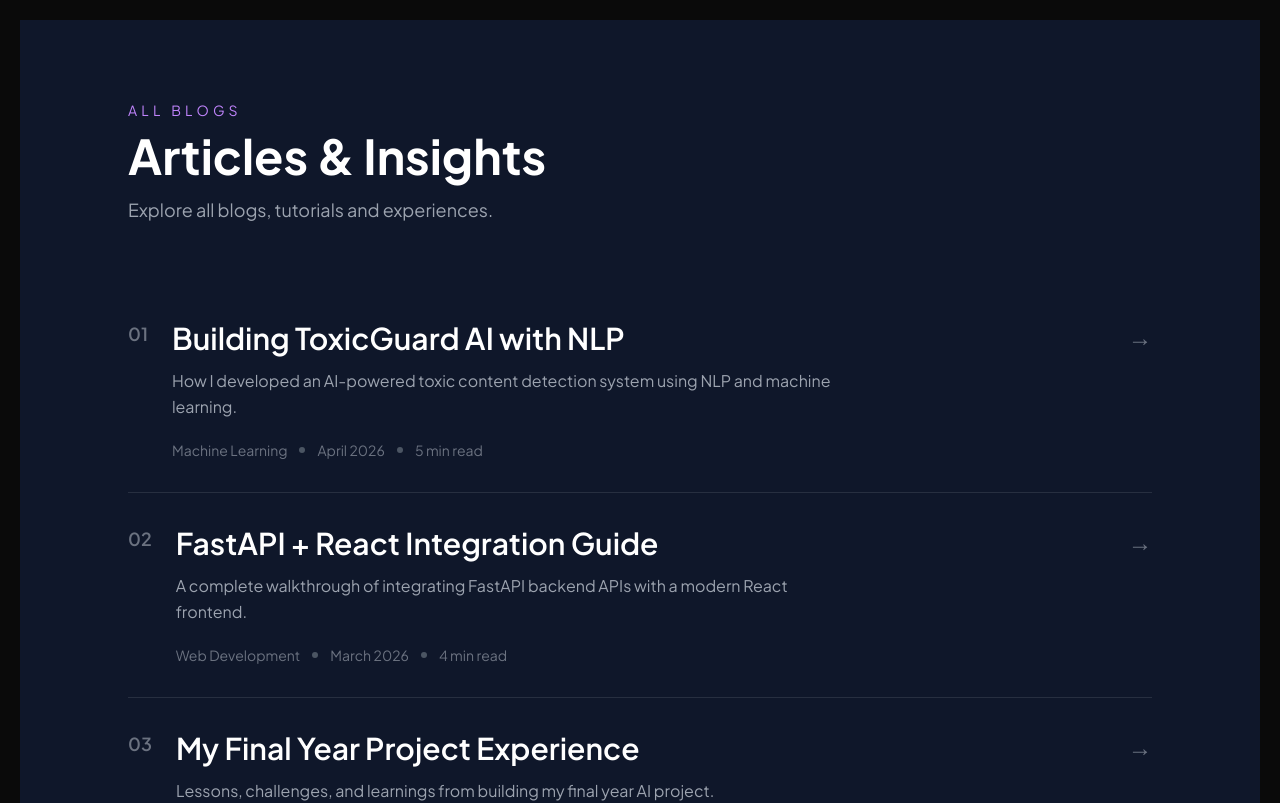
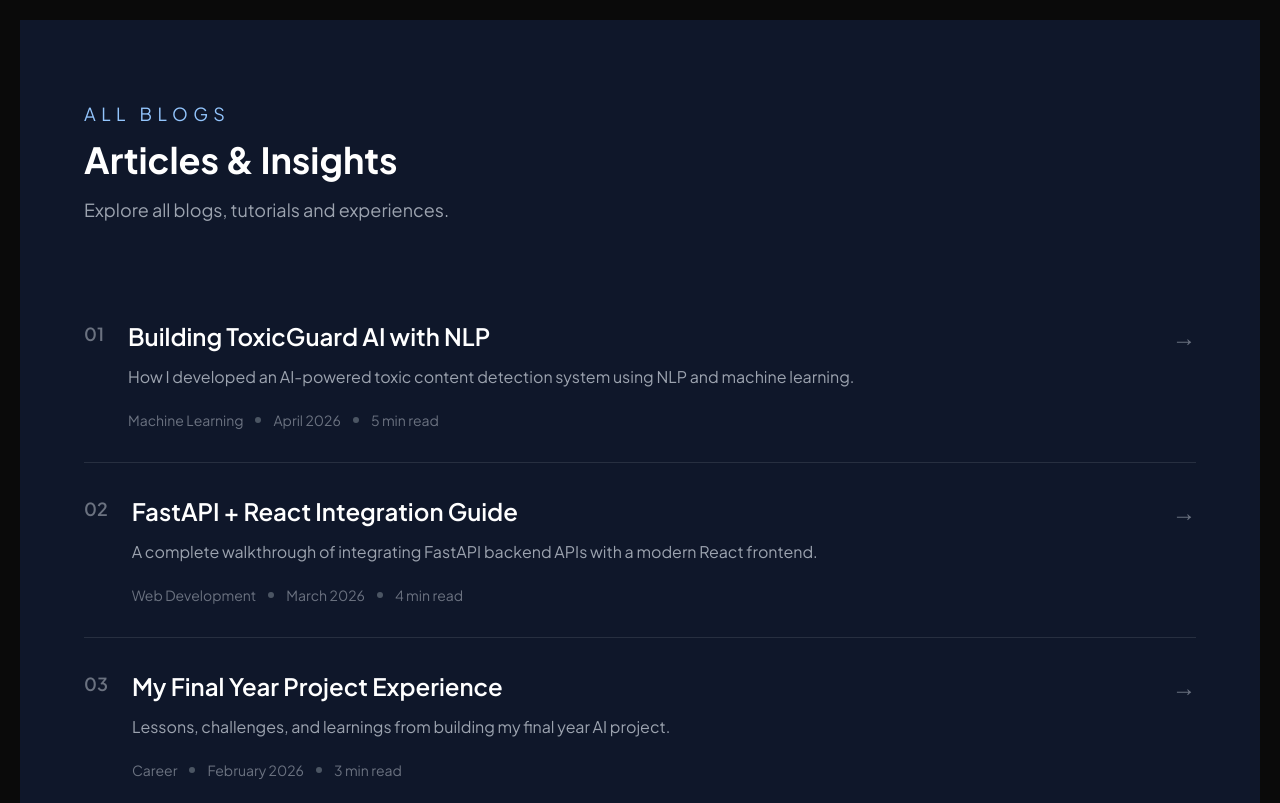
Before and after one commit to harsha2143/Portfolio, a React (Vite) app: page /blogs in a window 1280 px wide. Shown: the top 803 px of the page. Built offline with nearby package versions, Linux system fonts and the light colour scheme.

Commit message:
added new features in blog section

```diff
--- a/src/components/AllBolgs.jsx
+++ b/src/components/AllBolgs.jsx
@@ -4,13 +4,13 @@ import { blogs } from "./blogs";
 export default function AllBlogs() {
   return (
     <section className="min-h-screen bg-[#0f172a] text-white py-20 px-6 md:px-16">
-      <div className="max-w-5xl mx-auto">
+      <div className="max-w-7xl mx-auto">
         <div className="mb-16">
-          <p className="text-sm uppercase tracking-[0.3em] text-purple-400 mb-3">
+          <p className="text-lg uppercase tracking-[0.3em] text-blue-300 mb-3">
             All Blogs
           </p>
 
-          <h1 className="text-5xl font-bold">
+          <h1 className="text-4xl font-bold">
             Articles & Insights
           </h1>
 
@@ -24,7 +24,7 @@ export default function AllBlogs() {
             <Link
               to={`/blog/${blog.slug}`}
               key={blog.id}
-              className="group block border-b border-white/10 py-8 hover:border-purple-500 transition-all duration-300"
+              className="group block border-b border-white/10 py-8 hover:border-blue-500 transition-all duration-300"
             >
               <div className="flex flex-col md:flex-row gap-6">
                 <span className="text-gray-500 text-lg font-semibold">
@@ -32,11 +32,11 @@ export default function AllBlogs() {
                 </span>
 
                 <div className="flex-1">
-                  <h3 className="text-2xl md:text-3xl font-semibold transition-all duration-300 group-hover:text-purple-400">
+                  <h3 className="text-2xl md:text-2xl font-semibold transition-all duration-300 group-hover:text-blue-400">
                     {blog.title}
                   </h3>
 
-                  <p className="text-gray-400 mt-3 leading-relaxed max-w-2xl">
+                  <p className="text-gray-400 mt-3 leading-relaxed max-w-3xl">
                     {blog.description}
                   </p>
 
--- a/src/components/Blog.jsx
+++ b/src/components/Blog.jsx
@@ -30,7 +30,7 @@ export default function Blog() {
                         <Link
                             to={`/blog/${blog.slug}`}
                             key={blog.id}
-                            className="group border border-white/10 rounded-3xl p-8 hover:border-blue-500 hover:bg-white/5 transition-all duration-300"
+                            className="group border border-white/10 rounded-3xl p-6 hover:border-blue-500 hover:bg-white/5 transition-all duration-300"
                         >
                             {/* Top Meta */}
                             {/* <div className="flex items-center justify-between mb-6">
@@ -44,16 +44,16 @@ export default function Blog() {
                             </div> */}
 
                             {/* Title */}
-                            <h3 className="text-xl font-bold leading-snug transition-all duration-300 group-hover:text-blue-400 flex items-center justify-between mb-2">
+                            <h3 className="text-xl font-bold leading-snug transition-all duration-300 group-hover:text-blue-400 flex items-cenr justify-between">
                                 {blog.title}
-                                <span className="text-blue-300 text-2xl transition-transform duration-300 group-hover:translate-x-1 mb-2">
+                                <span className="text-blue-300 text-3xl transition-transform duration-300 group-hover:translate-x-1 -mt-2">
                                     →
                                 </span>
                             </h3>
 
 
                             {/* Description */}
-                            <p className="text-gray-400 mt-4 leading-relaxed">
+                            <p className="text-gray-400 mt-2 leading-relaxed">
                                 {blog.description}
                             </p>
 
--- a/src/components/BlogDetails.jsx
+++ b/src/components/BlogDetails.jsx
@@ -16,16 +16,16 @@ export default function BlogDetails() {
 
   return (
     <section className="min-h-screen bg-[#0f172a] text-white px-6 md:px-16 py-20">
-      <div className="max-w-4xl mx-auto">
+      <div className="max-w-7xl mx-auto">
         <Link
           to="/"
-          className="text-purple-400 hover:text-purple-300 transition"
+          className="text-blue-500 hover:text-blue-400 transition"
         >
           ← Back to Blogs
         </Link>
 
         <div className="mt-10">
-          <span className="px-4 py-1 rounded-full bg-purple-500/10 text-purple-400 text-sm border border-purple-500/20">
+          <span className="px-4 py-1 rounded-full bg-blue-500/20 text-blue-300 text-sm border border-purple-500/20">
             {blog.category}
           </span>
 
```
